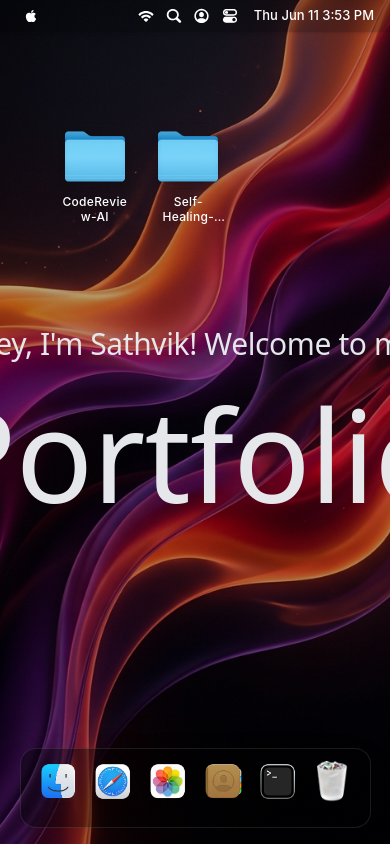
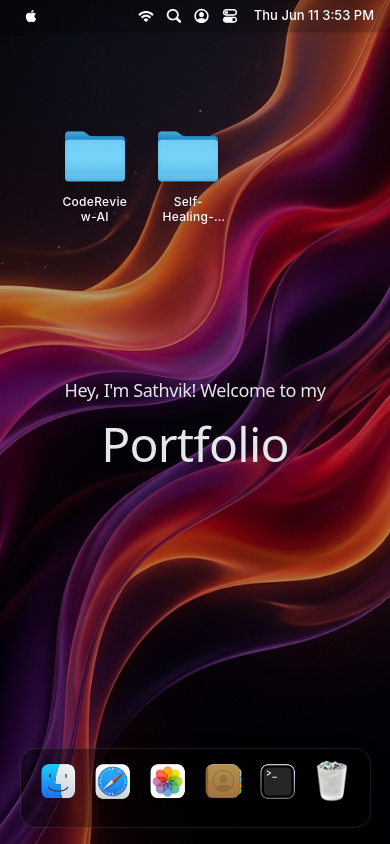
Before and after one commit to VURE-SATHVIK-22/My_Portfolio, a React (Vite) app: page / in a window 390 px wide. Built offline with nearby package versions, Linux system fonts and the light colour scheme; a web font is replaced by a local one.

Commit message:
fix mobile responsiveness for welcome text

```diff
--- a/src/components/Welcome.jsx
+++ b/src/components/Welcome.jsx
@@ -87,11 +87,11 @@ const Welcome = () => {
 
     return (
         <section id="welcome" className="select-none">
-            <p ref={subtitleRef} className="tracking-tight">
-                {renderText("Hey, I'm Sathvik! Welcome to my", "text-3xl", 100)}
+            <p ref={subtitleRef} className="tracking-tight text-center sm:text-left">
+                {renderText("Hey, I'm Sathvik! Welcome to my", "text-lg sm:text-2xl md:text-3xl", 100)}
             </p>
-            <h1 ref={titleRef} className="mt-7 tracking-tighter">
-                {renderText("Portfolio", "text-9xl")}
+            <h1 ref={titleRef} className="mt-4 sm:mt-7 tracking-tighter text-center sm:text-left">
+                {renderText("Portfolio", "text-5xl sm:text-7xl md:text-9xl")}
             </h1>
 
             <div className="small-screen">
```
